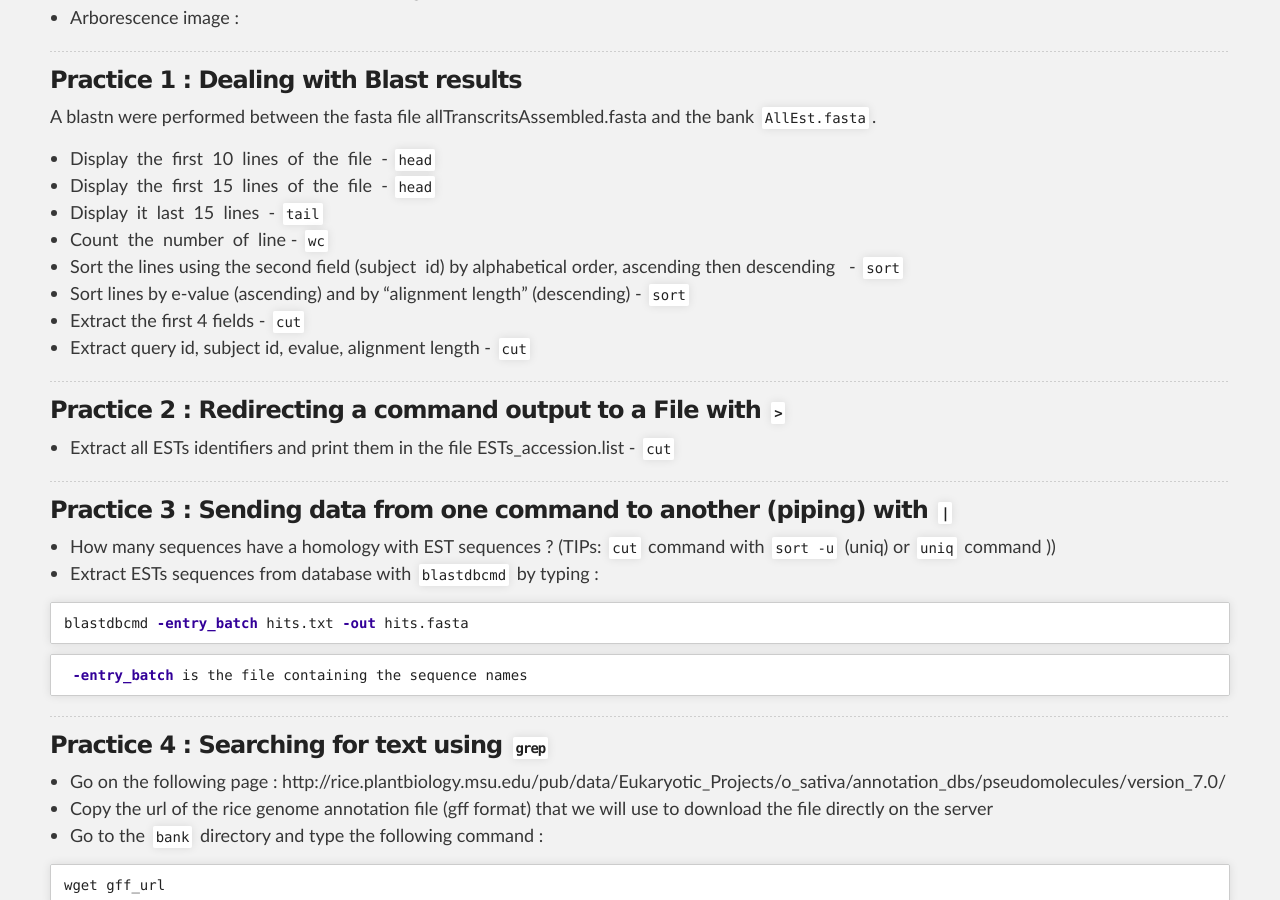
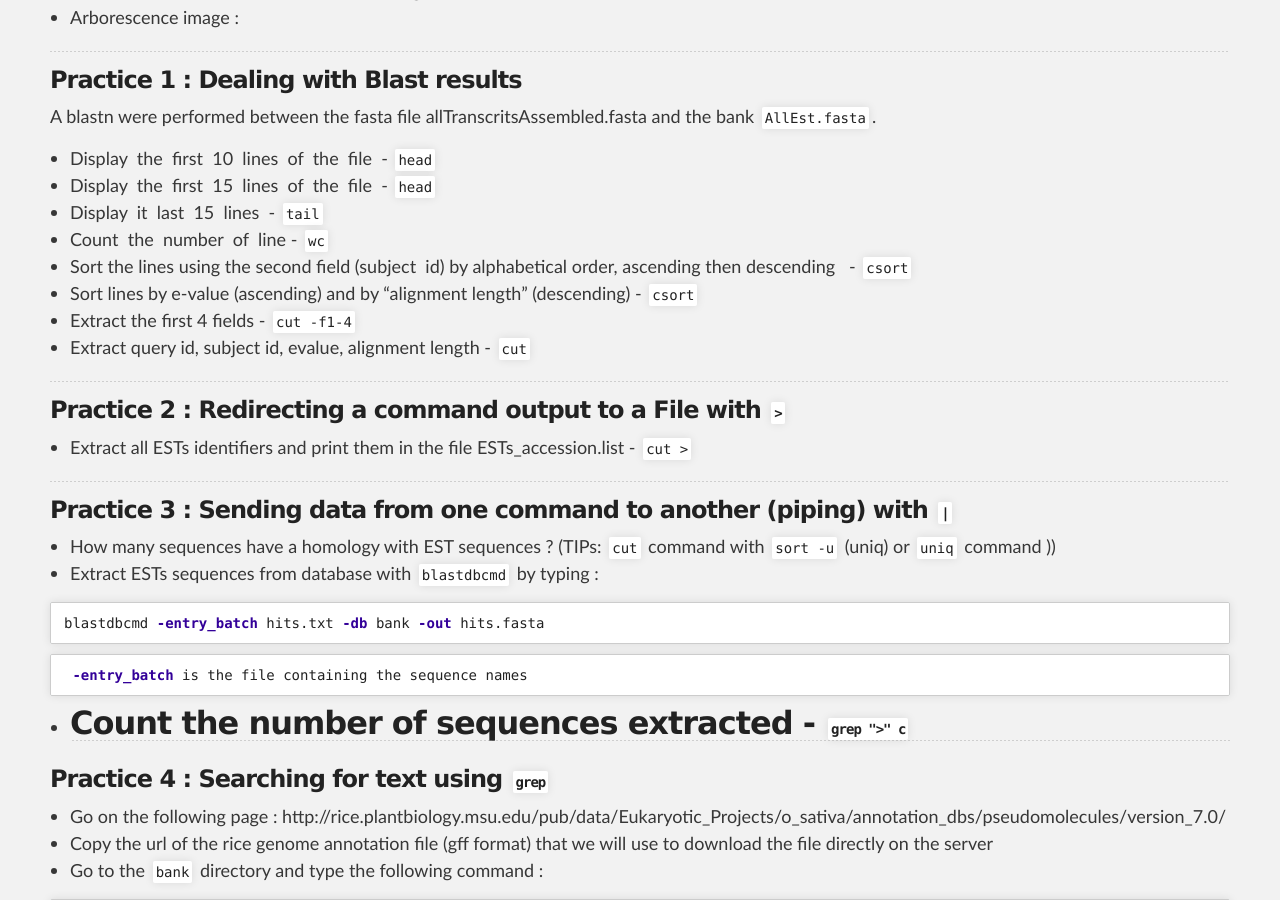
Before and after one commit to SouthGreenPlatform/trainings, a Jekyll site: the page built from _pages/linux/linuxPracticeJedi.md, in a window 1280 px wide and 900 px high, scrolled down 1001 px. Built offline with Jekyll 4.4.1, drawn with Linux system fonts in a browser that asks for light colours; nearby versions of some CDN libraries.

Commit message:
Update linuxPracticeJedi.md

```diff
--- a/_pages/linux/linuxPracticeJedi.md
+++ b/_pages/linux/linuxPracticeJedi.md
@@ -50,16 +50,16 @@ A blastn were performed between the fasta file allTranscritsAssembled.fasta and
 * Display  the  first  15  lines  of  the  file  - `head`
 * Display  it  last  15  lines  - `tail`
 * Count  the  number  of  line - `wc`
-* Sort the lines using the second field (subject  id) by alphabetical order, ascending then descending   - `sort`
-* Sort lines by e‐value (ascending) and by “alignment length” (descending) - `sort`
-* Extract the first 4 fields - `cut`
+* Sort the lines using the second field (subject  id) by alphabetical order, ascending then descending   - `csort`
+* Sort lines by e‐value (ascending) and by “alignment length” (descending) - `csort`
+* Extract the first 4 fields - `cut -f1-4`
 * Extract query id, subject id, evalue, alignment length - `cut`
 
 -----------------------
 
 <a name="practice-2"></a>
 ### Practice 2 : Redirecting a command output to a File with `>`
-* Extract all ESTs identifiers and print them in the file  ESTs_accession.list - `cut`
+* Extract all ESTs identifiers and print them in the file  ESTs_accession.list - `cut >`
 
 -----------------------
 
@@ -69,13 +69,14 @@ A blastn were performed between the fasta file allTranscritsAssembled.fasta and
 * Extract ESTs sequences from database with `blastdbcmd` by typing :
 
 {% highlight bash %}
-blastdbcmd -entry_batch hits.txt -out hits.fasta
+blastdbcmd -entry_batch hits.txt -db bank -out hits.fasta
 {% endhighlight %}
 
 {% highlight bash %}
  -entry_batch is the file containing the sequence names
 {% endhighlight %}
 
+* Count the number of sequences extracted - `grep ">" c `
 -----------------------
 
 <a name="practice-4"></a>
```
